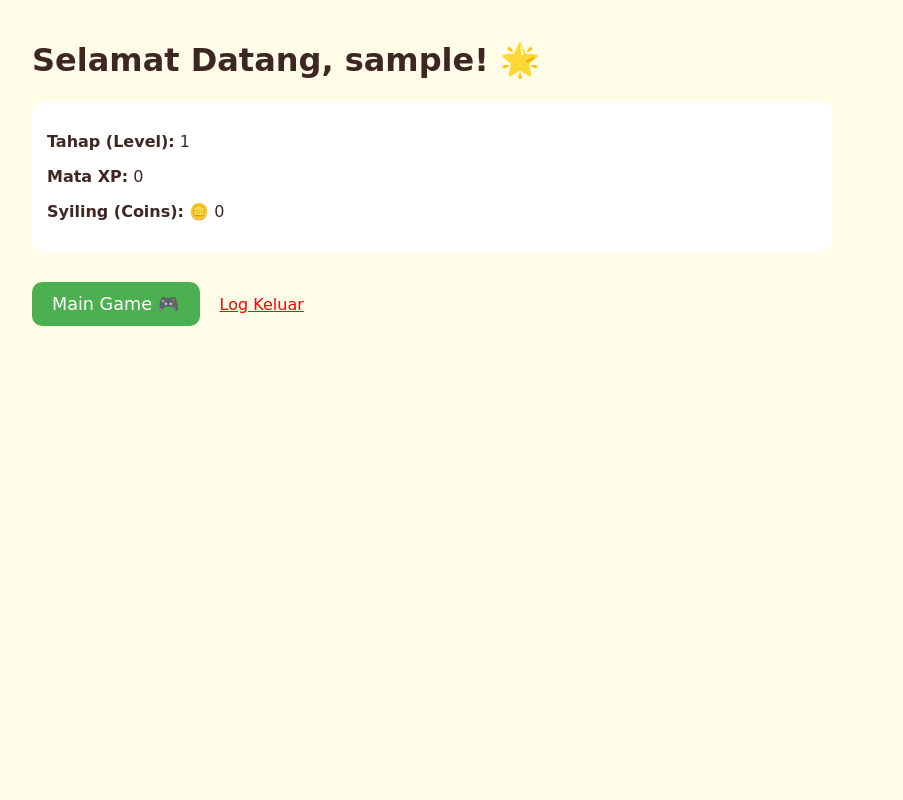
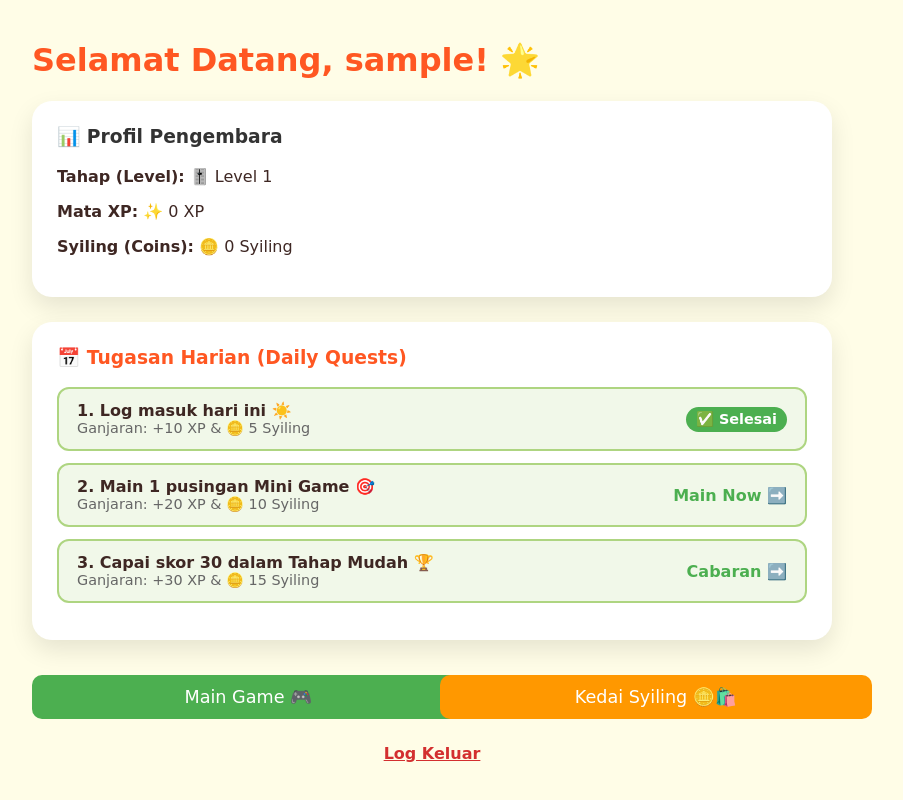
Before and after one commit to iReyyz/JomBaca-Adventure, a Flask app: page / in a window 1280 px wide. Shown: the whole page, without its empty margins (208-1111 px from the left). Run offline with Flask 3, Linux system fonts and the light colour scheme; the visitor is signed in with stand-in values (Sample User, id 1).

Commit message:
Add randomized questions, remove hints, add daily quests & coin shop

```diff
--- a/app/routes/game.py
+++ b/app/routes/game.py
@@ -1,4 +1,4 @@
-from flask import Blueprint, render_template, request, jsonify
+from flask import Blueprint, render_template, request, jsonify, flash, redirect, url_for
 from flask_login import login_required, current_user
 from app.models import db, User, Score
 
@@ -44,3 +44,23 @@ def save_score():
         'new_coins': current_user.coins,
         'new_level': current_user.level
     })
+
+@game_bp.route('/shop')
+@login_required
+def shop():
+    return render_template('shop.html', user=current_user)
+
+@game_bp.route('/buy-item', methods=['POST'])
+@login_required
+def buy_item():
+    cost = int(request.form.get('cost', 0))
+    item_name = request.form.get('item_name', 'Item')
+
+    if current_user.coins >= cost:
+        current_user.coins -= cost
+        db.session.commit()
+        flash(f'Tahniah! Anda berjaya membeli {item_name}! 🎉', 'success')
+    else:
+        flash('Syiling tidak mencukupi untuk membeli item ini! 🪙', 'error')
+
+    return redirect(url_for('game.shop'))
--- a/app/templates/dashboard.html
+++ b/app/templates/dashboard.html
@@ -5,17 +5,90 @@
     <meta name="viewport" content="width=device-width, initial-scale=1.0">
     <title>Dashboard - JomBaca Adventure</title>
     <link rel="stylesheet" href="{{ url_for('static', filename='css/style.css') }}">
+    <style>
+        .dashboard-card {
+            background: white;
+            padding: 25px;
+            border-radius: 20px;
+            box-shadow: 0 10px 25px rgba(0,0,0,0.1);
+            margin-bottom: 25px;
+        }
+        .quest-item {
+            background: #F1F8E9;
+            border: 2px solid #AED581;
+            padding: 12px 18px;
+            border-radius: 12px;
+            margin-bottom: 12px;
+            display: flex;
+            justify-content: space-between;
+            align-items: center;
+        }
+        .badge-done {
+            background: #4CAF50;
+            color: white;
+            padding: 4px 10px;
+            border-radius: 15px;
+            font-size: 0.9rem;
+            font-weight: bold;
+        }
+        .action-grid {
+            display: grid;
+            grid-template-columns: 1fr 1fr;
+            gap: 15px;
+            margin-top: 20px;
+        }
+    </style>
 </head>
 <body>
     <div style="padding: 20px; max-width: 800px; margin: 0 auto;">
-        <h1>Selamat Datang, {{ user.username }}! 🌟</h1>
-        <div style="background: white; padding: 15px; border-radius: 12px; margin-bottom: 20px;">
-            <p><strong>Tahap (Level):</strong> {{ user.level }}</p>
-            <p><strong>Mata XP:</strong> {{ user.xp }}</p>
-            <p><strong>Syiling (Coins):</strong> 🪙 {{ user.coins }}</p>
+        <h1 style="color: var(--primary);">Selamat Datang, {{ user.username }}! 🌟</h1>
+
+        <!-- Status Profil -->
+        <div class="dashboard-card">
+            <h3 style="margin-top: 0; color: #333;">📊 Profil Pengembara</h3>
+            <p><strong>Tahap (Level):</strong> 🎚️ Level {{ user.level }}</p>
+            <p><strong>Mata XP:</strong> ✨ {{ user.xp }} XP</p>
+            <p><strong>Syiling (Coins):</strong> 🪙 {{ user.coins }} Syiling</p>
         </div>
-        <a href="{{ url_for('game.play_game') }}" class="btn-primary" style="display: inline-block; width: auto; text-decoration: none;">Main Game 🎮</a>
-        <a href="{{ url_for('auth.logout') }}" style="margin-left: 15px; color: red;">Log Keluar</a>
+
+        <!-- Daily Quests (Tugasan Harian Budak) -->
+        <div class="dashboard-card">
+            <h3 style="margin-top: 0; color: var(--primary);">📅 Tugasan Harian (Daily Quests)</h3>
+
+            <div class="quest-item">
+                <div>
+                    <strong>1. Log masuk hari ini ☀️</strong>
+                    <div style="font-size: 0.9rem; color: #666;">Ganjaran: +10 XP & 🪙 5 Syiling</div>
+                </div>
+                <span class="badge-done">✅ Selesai</span>
+            </div>
+
+            <div class="quest-item">
+                <div>
+                    <strong>2. Main 1 pusingan Mini Game 🎯</strong>
+                    <div style="font-size: 0.9rem; color: #666;">Ganjaran: +20 XP & 🪙 10 Syiling</div>
+                </div>
+                <a href="{{ url_for('game.play_game') }}" style="color: var(--secondary); font-weight: bold; text-decoration: none;">Main Now ➡️</a>
+            </div>
+
+            <div class="quest-item">
+                <div>
+                    <strong>3. Capai skor 30 dalam Tahap Mudah 🏆</strong>
+                    <div style="font-size: 0.9rem; color: #666;">Ganjaran: +30 XP & 🪙 15 Syiling</div>
+                </div>
+                <a href="{{ url_for('game.play_game') }}" style="color: var(--secondary); font-weight: bold; text-decoration: none;">Cabaran ➡️</a>
+            </div>
+        </div>
+
+        <!-- Menu Pilihan -->
+        <div class="action-grid">
+            <a href="{{ url_for('game.play_game') }}" class="btn-primary" style="text-align: center; text-decoration: none;">Main Game 🎮</a>
+            <a href="{{ url_for('game.shop') }}" class="btn-primary" style="text-align: center; text-decoration: none; background-color: #FF9800;">Kedai Syiling 🪙🛍️</a>
+        </div>
+
+        <div style="text-align: center; margin-top: 25px;">
+            <a href="{{ url_for('auth.logout') }}" style="color: #d32f2f; font-weight: bold;">Log Keluar</a>
+        </div>
     </div>
 </body>
 </html>
```
Also changed, not shown: app/templates/game.html (+50 -28 lines), app/templates/shop.html (added, +114 -0 lines).
